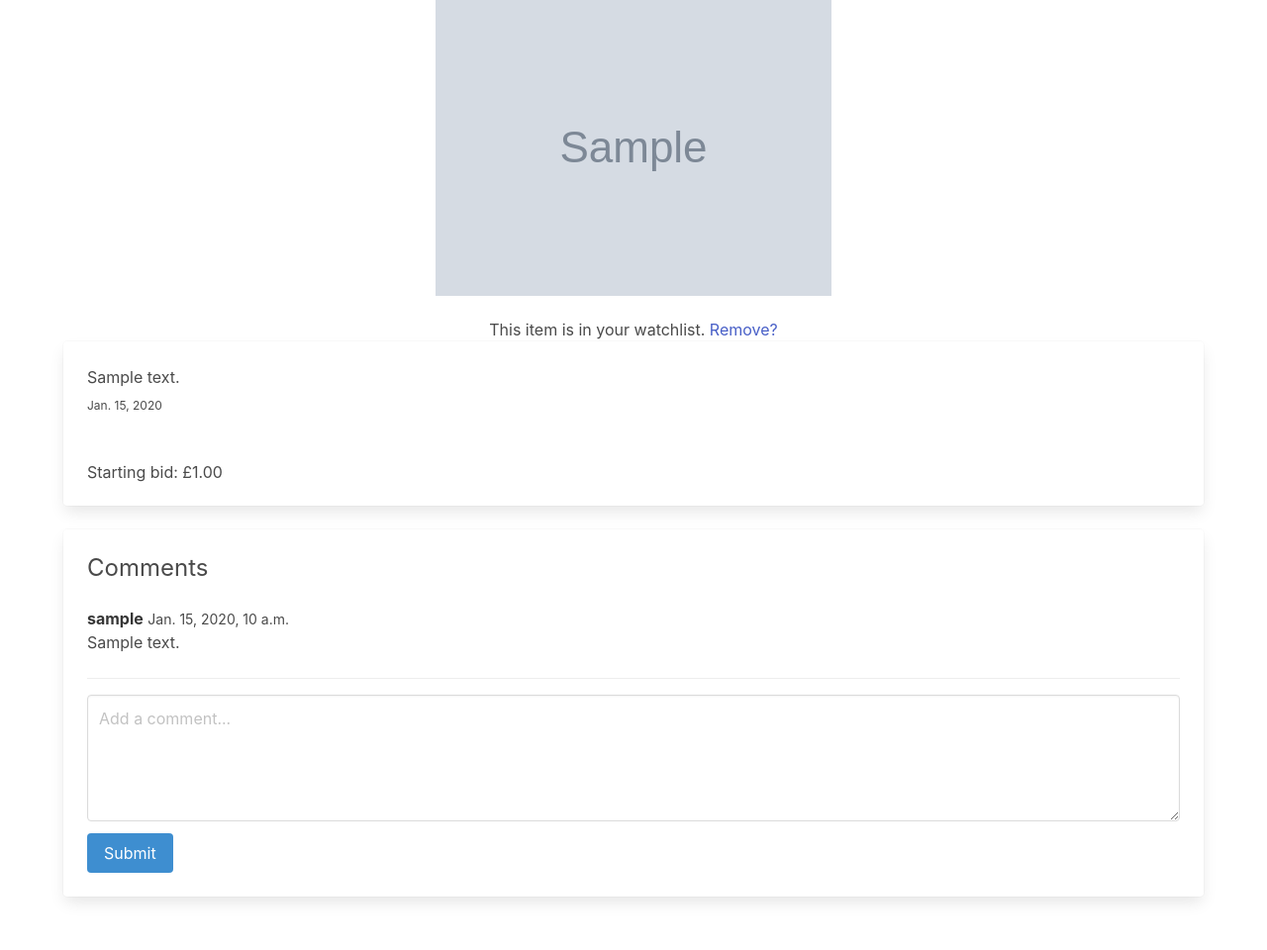
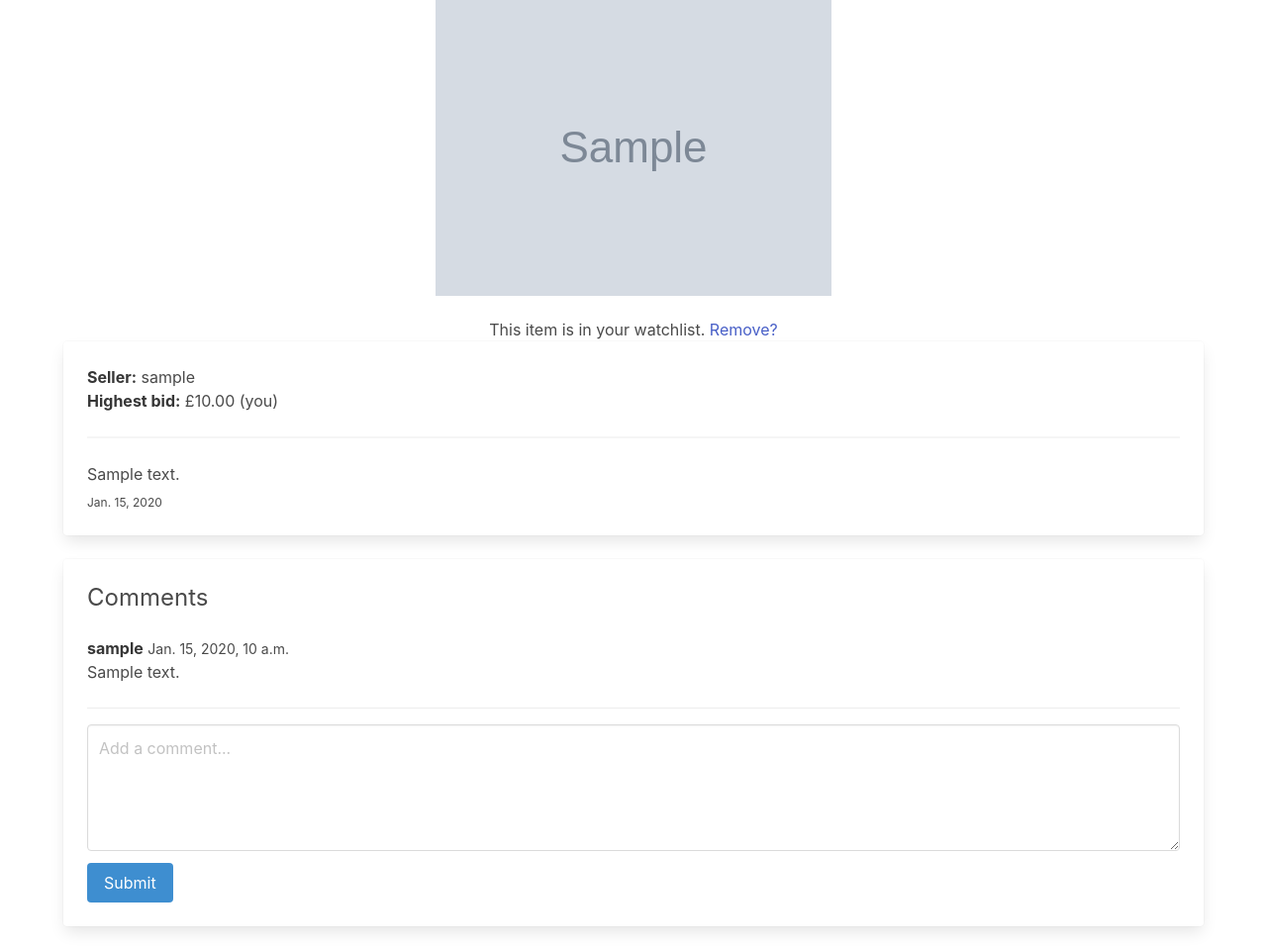
Before and after one commit to arrantate/CS50-Commerce, a Django app: page /listing/1 in a window 1280 px wide. Shown: the part 191-1151 px from the top of the page at 99% size. Before the commit the page ends 1103 px from the top, so only its background shows below. Run offline with Django 3.2, Linux system fonts and the light colour scheme; a user stored in the database is signed in; tables that the repository leaves empty hold one stand-in row (values such as "Sample post"); grey boxes marked "Sample" are stand-in pictures.

Commit message:
Add: Bid on items

```diff
--- a/auctions/templates/auctions/listing.html
+++ b/auctions/templates/auctions/listing.html
@@ -23,20 +23,30 @@
 
 <div class="card">
     <div class="card-content">
+        <p class="is-5"><strong>Seller:</strong> {{ listing.seller }}</p>
+
+        {% if highest_bid %}
+        <strong>Highest bid:</strong> £{{ highest_bid }} {% if user == highest_bidder %}(you){% endif %}
+        {% else %}
+        <strong>Starting bid:</strong> £{{ highest_bid }}
+        {% endif %}
+
+        {% if user != listing.seller and user.is_authenticated %}
+        <form action="{% url 'new_bid' listing.pk %}" method="POST">
+            {% csrf_token %}
+            <input class="input" style="width:200px;" name="bid" type="number" required name="amount"
+                value="{{ lowest_new_bid }}" min="{{ lowest_new_bid }}" step=".01">
+            <button class="button is-info" type="submit">Bid</button>
+        </form>
+        {% endif %}
+        <hr>
         {{ listing.description }}
         <br>
         <p class="block is-size-7 pt-2">{{ listing.date_created }}</p>
     </div>
-
-    <div class="card-content">
-        {% if highest_bid %}
-        <p class=" subtitle is-6">Highest bid: £{{ highest_bid }}</p>
-        {% else %}
-        <p class="subtitle is-6">Starting bid: £{{ listing.starting_bid }}</p>
-        {% endif %}
-    </div>
 </div>
 <br>
+
 <div class="card">
     <div class="card-content">
         <p class="subtitle is-4">Comments</p>
--- a/auctions/urls.py
+++ b/auctions/urls.py
@@ -13,4 +13,5 @@ urlpatterns = [
     path("watchlist/remove/<int:listing_pk>", views.watchlist_remove, name="watchlist_remove"),
     path("category/<str:category_name>", views.category, name="category"),
     path("new/", views.new_listing, name="new_listing"),
+    path("bid/<int:listing_pk>", views.new_bid, name="new_bid")
 ]
--- a/auctions/views.py
+++ b/auctions/views.py
@@ -97,12 +97,27 @@ def listing(request, listing_pk):
         # This is to be assigned in the case that there is no user logged in
         listing_in_watch_list = None
 
+    if listing.bids.exists():
+        highest_bid = listing.bids.aggregate(Max('amount')).get('amount__max')
+        highest_bidder = listing.bids.annotate(Max('amount')).order_by('-amount').first().bidder
+        print(highest_bidder)
+    else:
+        highest_bid = listing.starting_bid
+        highest_bidder = None
+
+    lowest_new_bid = round((float(highest_bid) + 0.01), 2)
+    highest_bid = f"{highest_bid:.2f}"
+
     context = {
         'title': listing.title,
         'listing': listing,
         'listing_in_watch_list': listing_in_watch_list,
         'categories': Category.objects.all(),
         'comments': Comment.objects.filter(listing=listing).order_by('-date_created'),
+        'highest_bid': highest_bid,
+        'highest_bidder': highest_bidder,
+        'lowest_new_bid': lowest_new_bid,
+
     }
 
     if request.method == "POST":
@@ -201,3 +216,24 @@ def new_listing(request):
         'form': form,
     }
     return render(request, "auctions/new_listing.html", context)
+
+
+@user_is_authenticated
+def new_bid(request, listing_pk):
+    user = request.user
+    listing = Listing.objects.get(pk=listing_pk)
+
+    if request.method == "POST":
+        bid = round(float(request.POST.get('bid')), 2)
+
+        if listing.bids.exists():
+            highest_bid = listing.bids.aggregate(Max('amount')).get('amount__max')
+        else:
+            highest_bid = listing.starting_bid
+
+        if bid > highest_bid:
+            new_bid = Bid(bidder=user, listing=listing, amount=bid)
+            new_bid.save()
+            messages.success(request, f'Bid placed on {listing.title} for £{bid:.2f}')
+
+    return redirect('listing', listing_pk=listing_pk)
```
